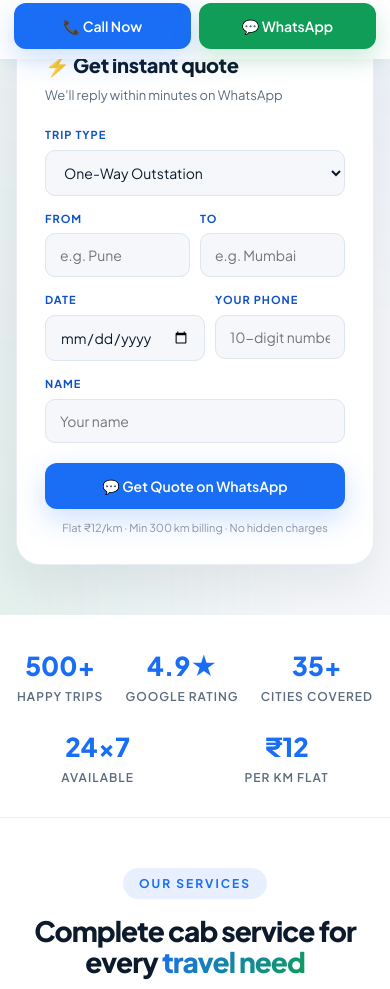
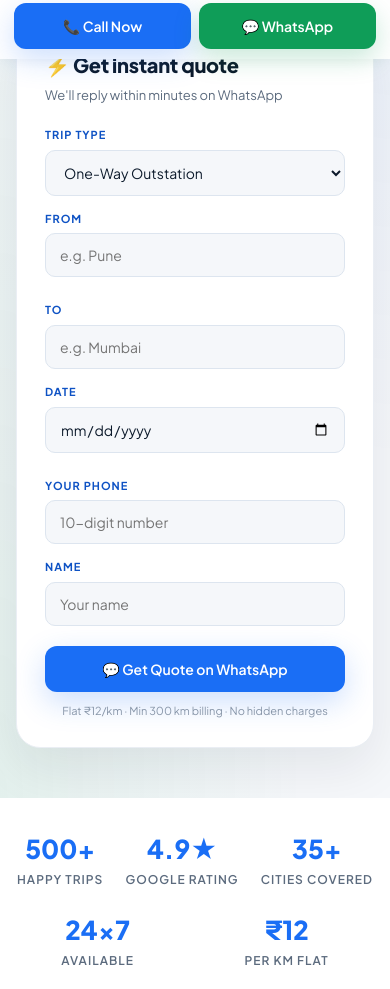
Before and after one commit to bastetravels/go, a plain HTML site: page index.html in a window 390 px wide. Shown: the part 785-1774 px from the top of the page. Drawn offline with Linux system fonts and the light colour scheme.

Commit message:
Fix mobile home page date field layout in quick quote form

```diff
--- a/assets/css/style.css
+++ b/assets/css/style.css
@@ -1272,6 +1272,14 @@ footer {
   .topbar { font-size: 12px; padding: 8px 0; }
   .topbar .tb-right { display: none; }
   .topbar .tb-right a:first-child { display: flex; }
+  .qb-field-row { grid-template-columns: 1fr; }
+  .qb-field input[type="date"] {
+    font-size: 14px;
+    padding: 12px 14px;
+  }
+  .qb-field input[type="date"]::-webkit-calendar-picker-indicator {
+    cursor: pointer;
+  }
   .legal-content .tbl th, .legal-content .tbl td { padding: 10px 12px; font-size: 12px; }
 }
 
```
